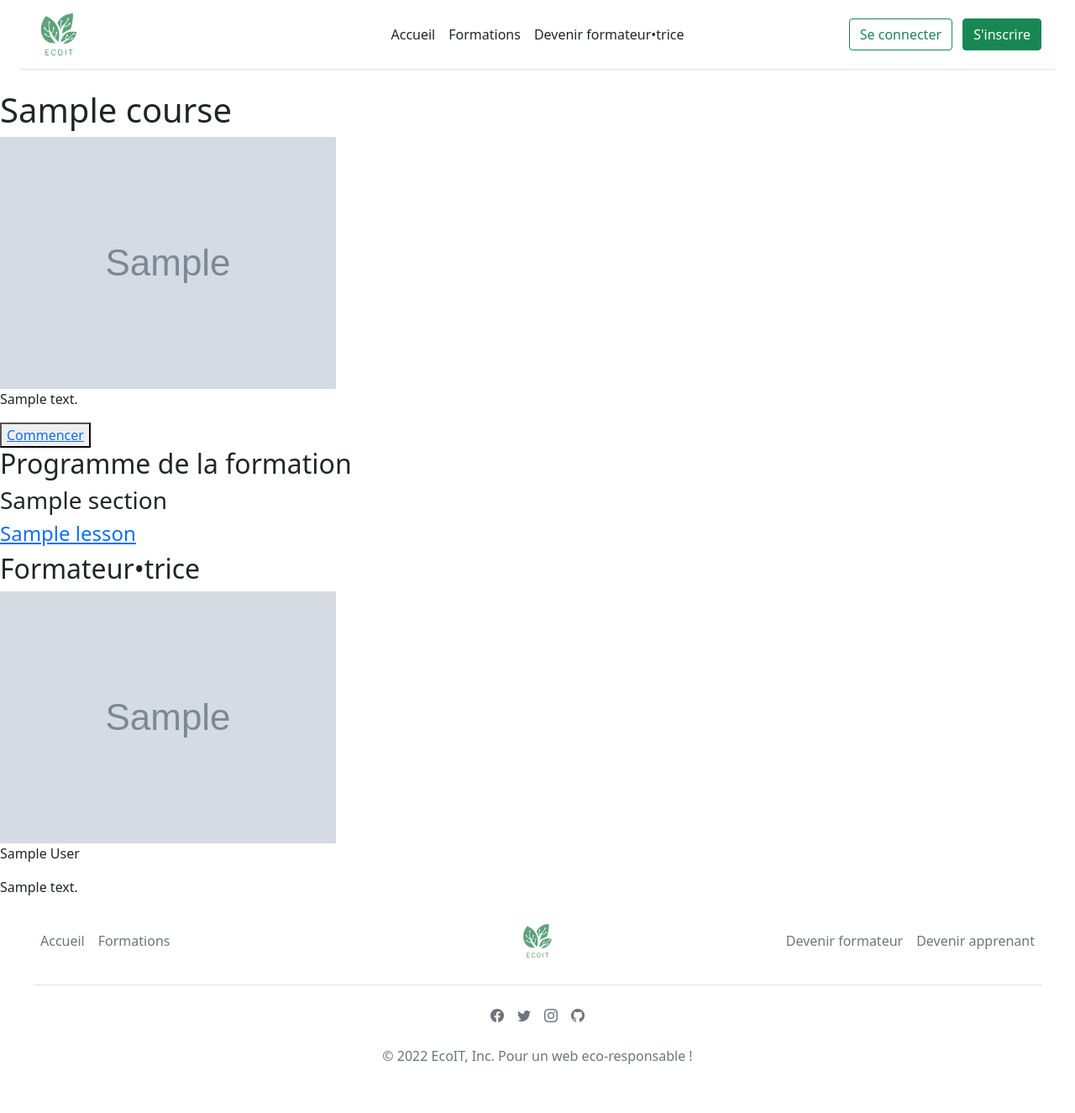
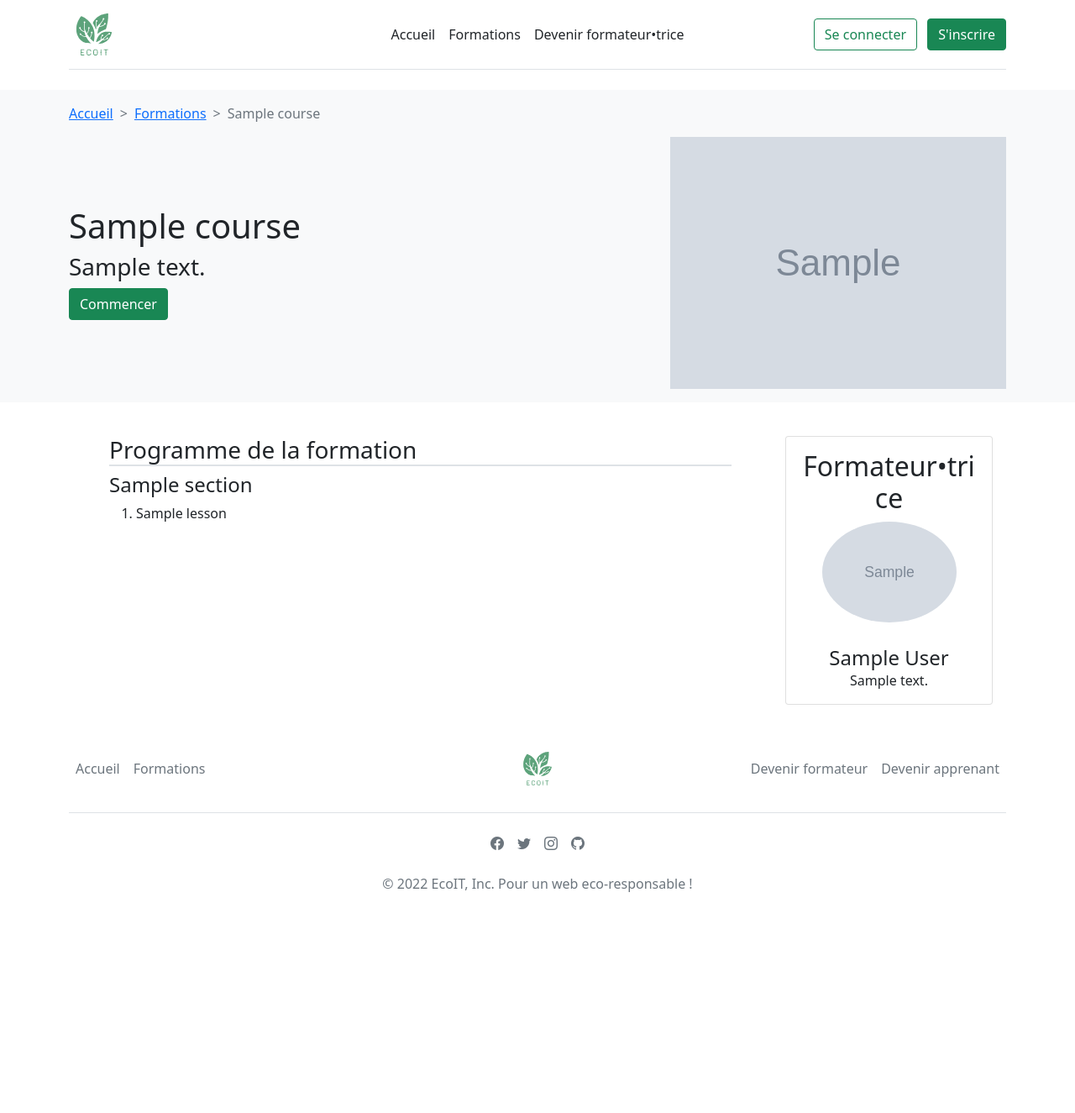
Before and after one commit to konradcr/EcoIT, a Symfony app: template templates/course/course_detail.html.twig in a window 1280 px wide. Shown: the whole page at 84% size. After the commit the page ends 1062 px from the top, so only its background shows below. Run offline with Twig, Linux system fonts and the light colour scheme; the template is opened without the code that fills it: most values are stand-ins (such as "Sample title", 1, 10 or a date in 2020); grey boxes marked "Sample" are stand-in pictures; some libraries are stand-ins or nearby versions.

Commit message:
EIT-89 Edit course detail page

```diff
--- a/public/css/style.css
+++ b/public/css/style.css
@@ -8,3 +8,14 @@
     height: 40vh;
     object-fit: cover;
 }
+
+.img-course-detail {
+    width: auto;
+    height: 300px;
+    object-fit: cover;
+}
+
+.img-teacher-profile {
+    height: 120px;
+    width: auto
+}
--- a/templates/course/course_detail.html.twig
+++ b/templates/course/course_detail.html.twig
@@ -3,38 +3,66 @@
 {% block title %}Hello CourseController!{% endblock %}
 
 {% block body %}
-<div>
+
+<div class="bg-light">
+    <div class="container my-3">
+        <nav style="--bs-breadcrumb-divider: '>';" aria-label="breadcrumb">
+            <ol class="breadcrumb">
+                <li class="breadcrumb-item"><a href="{{ path('app_home') }}">Accueil</a></li>
+                <li class="breadcrumb-item"><a href="{{ path('app_courses') }}">Formations</a></li>
+                <li class="breadcrumb-item active" aria-current="page">{{ course.title }}</li>
+            </ol>
+        </nav>
+        <div class="d-flex flex-wrap justify-content-between align-items-center">
+            <div class="col-4">
                 <h1>{{ course.title }}</h1>
-    <img src="{{ asset('uploads/course_pictures/' ~ course.coursePicture) }}" alt="">
-    <p>{{ course.description }}</p>
-
+                <h3>{{ course.description }}</h3>
                 {% if alreadyRegistered %}
-    <button disabled>Commencé</button>
+                    <button class="btn btn-outline-success" disabled>Commencée</button>
                 {% else %}
-    <button><a href="{{ path('app_register_course', {'id': course.id}) }}">Commencer</a></button>
+                    <a class="btn btn-success" href="{{ path('app_register_course', {'id': course.id}) }}">Commencer</a>
                 {% endif %}
-
-    <div>
-        <h2>Programme de la formation</h2>
+            </div>
+            <img class="col-6 img-course-detail" src="{{ asset('uploads/course_pictures/' ~ course.coursePicture) }}" alt="" height="400">
+        </div>
+    </div>
+</div>
+<main class="container">
+    <div class="d-flex flex-wrap my-3 py-4">
+        <div class="col-9">
+            <div class="px-5">
+                <h3 class="border-bottom border-2">Programme de la formation</h3>
                 {% for section in course.sections | sort((a, b) => a.orderInCourse <=> b.orderInCourse ) %}
-            <h3>{{ section.title }}</h3>
+                    <h4>{{ section.title }}</h4>
+                    <ol>
                         {% for lesson in section.lessons | sort((a, b) => a.orderInSection <=> b.orderInSection ) %}
-                <h4><a href="{{ path('app_lesson_detail', {'idCourse' : course.id, 'idLesson' : lesson.id }) }}">{{ lesson.title }}</a></h4>
+                            <li><a class="text-decoration-none text-dark" href="{{ path('app_lesson_detail', {'idCourse' : course.id, 'idLesson' : lesson.id }) }}">{{ lesson.title }}</a></li>
                         {% else %}
-                <h4>Modules à venir...</h4>
+                            <h5><em>Modules à venir...</em></h5>
                         {% endfor %}
+                    </ol>
                 {% else %}
-            <h3>Sections à venir...</h3>
+                    <h4><em>Sections à venir...</em></h4>
                 {% endfor %}
             </div>
+        </div>
 
-    <div>
-        <h2>Formateur•trice</h2>
+        <div class="col-3">
+            <div class="px-2 mx-2">
+                <div class="card text-center">
+                    <div class="card-body">
+                        <h2 class="card-title">Formateur•trice</h2>
                         {% if course.teacher.profilePicture %}
-            <img src="{{ asset('uploads/profile_pictures/' ~ course.teacher.profilePicture) }}">
+                            <img src="{{ asset('uploads/profile_pictures/' ~ course.teacher.profilePicture) }}" class="card-img rounded-circle img-teacher-profile">
                         {% endif %}
-        <p>{{ course.teacher.firstName }} {{ course.teacher.lastName }}</p>
-        <p>{{ course.teacher.description }}</p>
+                    </div>
+                    <div class="card-body">
+                        <h4 class="card-subtitle">{{ course.teacher.firstName }} {{ course.teacher.lastName }}</h4>
+                        <p class="card-text">{{ course.teacher.description }}</p>
                     </div>
                 </div>
+            </div>
+        </div>
+    </div>
+</main>
 {% endblock %}
--- a/templates/footer/_footer.html.twig
+++ b/templates/footer/_footer.html.twig
@@ -1,4 +1,5 @@
-<footer class="p-3 m-4 mt-auto">
+<div class="container">
+    <footer class="py-3 my-4 mt-auto">
         <div class="d-lg-none">
             <a href="{{ path('app_home') }}" class="d-flex col-md-4 justify-content-center mb-3 mb-md-0 me-md-auto link-dark text-decoration-none">
                 <img src="{{ asset('img/logo.svg') }}" width="40" height="40" alt="">
@@ -28,3 +29,4 @@
         </div>
         <p class="text-center text-muted">© 2022 EcoIT, Inc. Pour un web eco-responsable !</p>
     </footer>
+</div>
--- a/templates/header/_header.html.twig
+++ b/templates/header/_header.html.twig
@@ -1,4 +1,5 @@
-<header class="d-flex flex-wrap align-items-center justify-content-center justify-content-md-between p-3 mb-4 mx-4 border-bottom">
+<div class="container">
+    <header class="d-flex flex-wrap align-items-center justify-content-center justify-content-md-between py-3 mb-4 border-bottom">
         <a href="/" class="d-flex align-items-center col-md-3 mb-2 mb-md-0 text-dark text-decoration-none">
             <img src="{{ asset('img/logo.svg') }}" width="60" height="50" alt="">
         </a>
@@ -21,3 +22,4 @@
             {% endif %}
         </div>
     </header>
+</div>
--- a/templates/registration/register_student.html.twig
+++ b/templates/registration/register_student.html.twig
@@ -3,6 +3,7 @@
 {% block title %}EcoIT - Devenir apprenant{% endblock %}
 
 {% block body %}
+<div class="container">
     <div class="text-center">
         <h1>Prêt à prendre part au projet d’Eco Web ?</h1>
         <h2>Inscrivez-vous afin de participer à nos formations pour concevoir un web éco-responsable !</h2>
@@ -19,5 +20,5 @@
             </div>
         </div>
     {% endif %}
-
+</div>
 {% endblock %}
--- a/templates/registration/register_teacher.html.twig
+++ b/templates/registration/register_teacher.html.twig
@@ -3,6 +3,7 @@
 {% block title %}EcoIT - Devenir formateur•trice{% endblock %}
 
 {% block body %}
+<div class="container">
     <div class="text-center">
         <h1>Rejoignez notre équipe EcoIT !</h1>
         <h2>Venez partager vos connaissances en tant que formateur afin de rendre le web plus éco-responsable !</h2>
@@ -19,5 +20,5 @@
             </div>
         </div>
     {% endif %}
-
+</div>
 {% endblock %}
```
Also changed, not shown: templates/course/index.html.twig (+11 -4 lines). Lines whose indentation alone changed are shown as unchanged.
